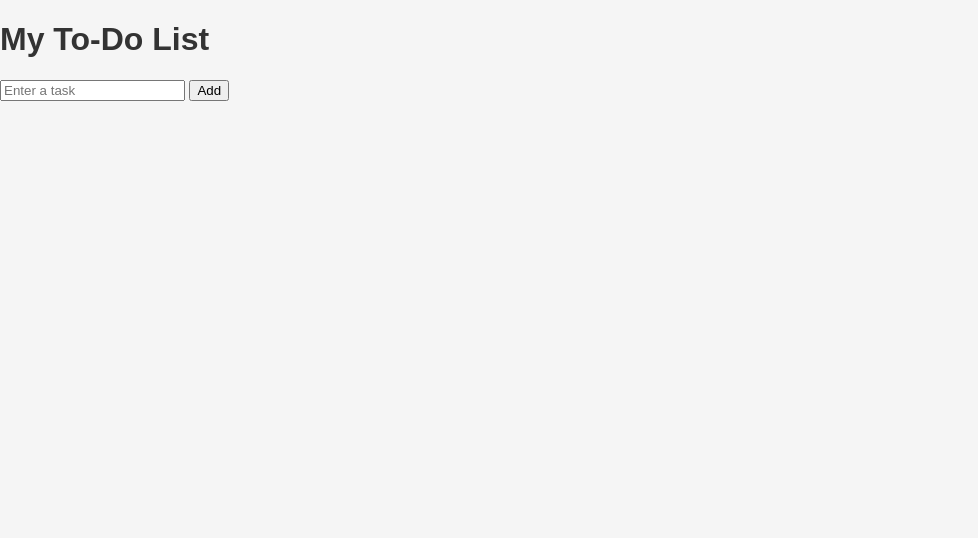
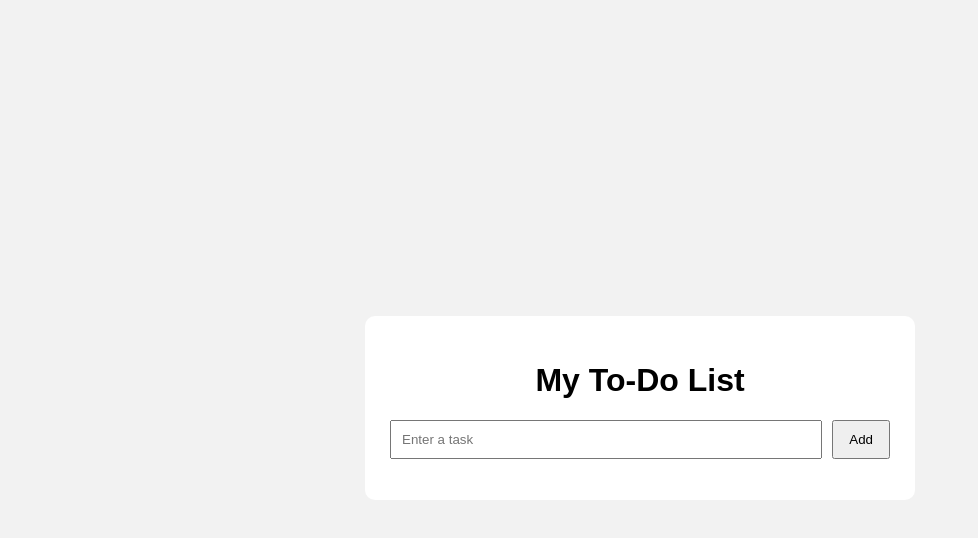
Before and after one commit to sowmyasrikommanaboina-byte/Personal-portfolio-, a plain HTML site: page Index.html in a window 1280 px wide. Shown: the whole page, without its empty margins (0-978 px from the left). Drawn offline with Linux system fonts and the light colour scheme.

Commit message:
Update style.css

```diff
--- a/style.css
+++ b/style.css
@@ -1,29 +1,47 @@
 body {
     font-family: Arial, sans-serif;
-    margin: 0;
-    background: #f5f5f5;
-    color: #333;
+    background: #f2f2f2;
+    display: flex;
+    justify-content: center;
+    align-items: center;
+    min-height: 100vh;
 }
 
-header {
-    background: #222;
-    color: white;
-    text-align: center;
-    padding: 40px 20px;
-}
-
-section {
+.container {
     background: white;
-    margin: 20px auto;
+    width: 90%;
+    max-width: 500px;
     padding: 25px;
-    max-width: 800px;
     border-radius: 10px;
 }
 
-h2 {
-    color: #333;
+h1 {
+    text-align: center;
 }
 
-p {
-    line-height: 1.6;
+.input-box {
+    display: flex;
+    gap: 10px;
 }
+
+input {
+    flex: 1;
+    padding: 10px;
+}
+
+button {
+    padding: 10px 15px;
+    cursor: pointer;
+}
+
+li {
+    display: flex;
+    justify-content: space-between;
+    margin-top: 10px;
+    padding: 10px;
+    background: #eeeeee;
+}
+
+.completed {
+    text-decoration: line-through;
+}
```
